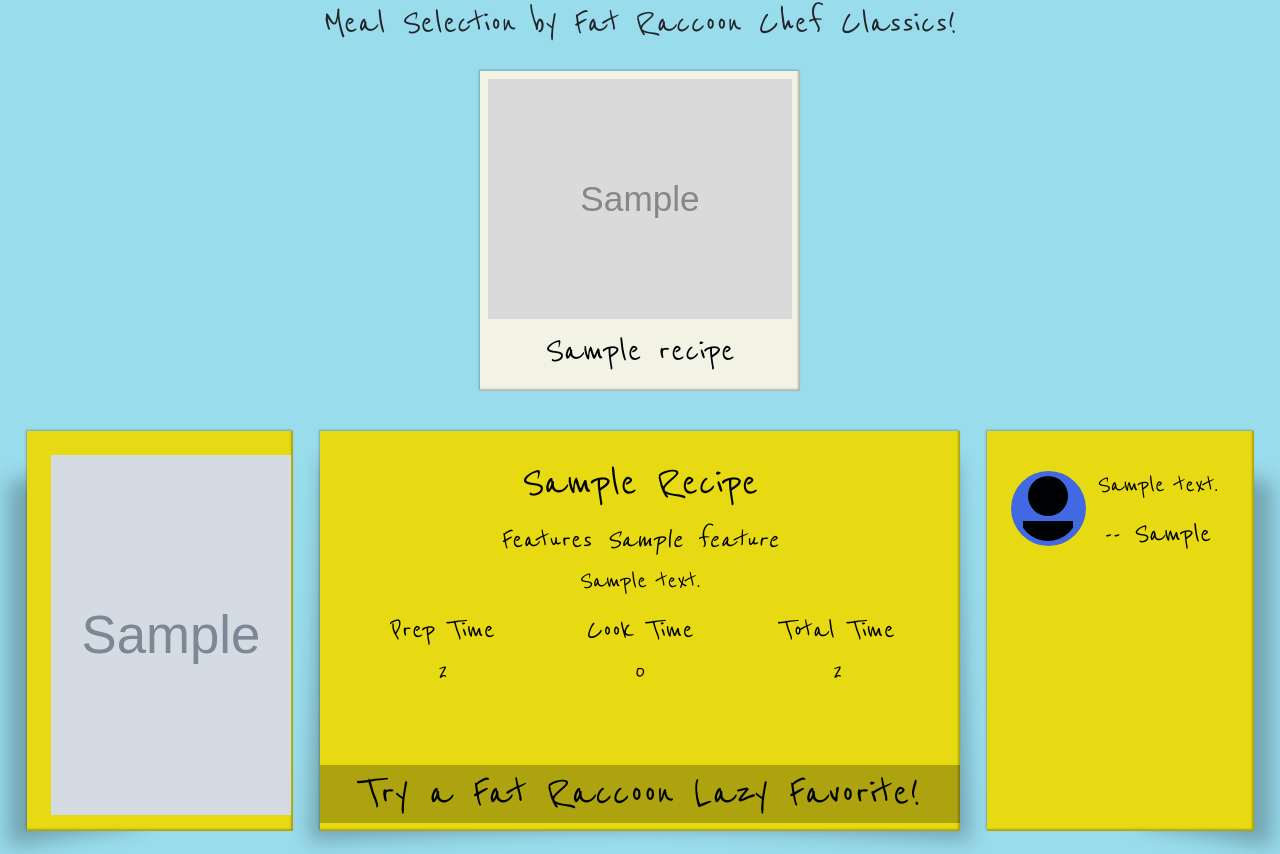
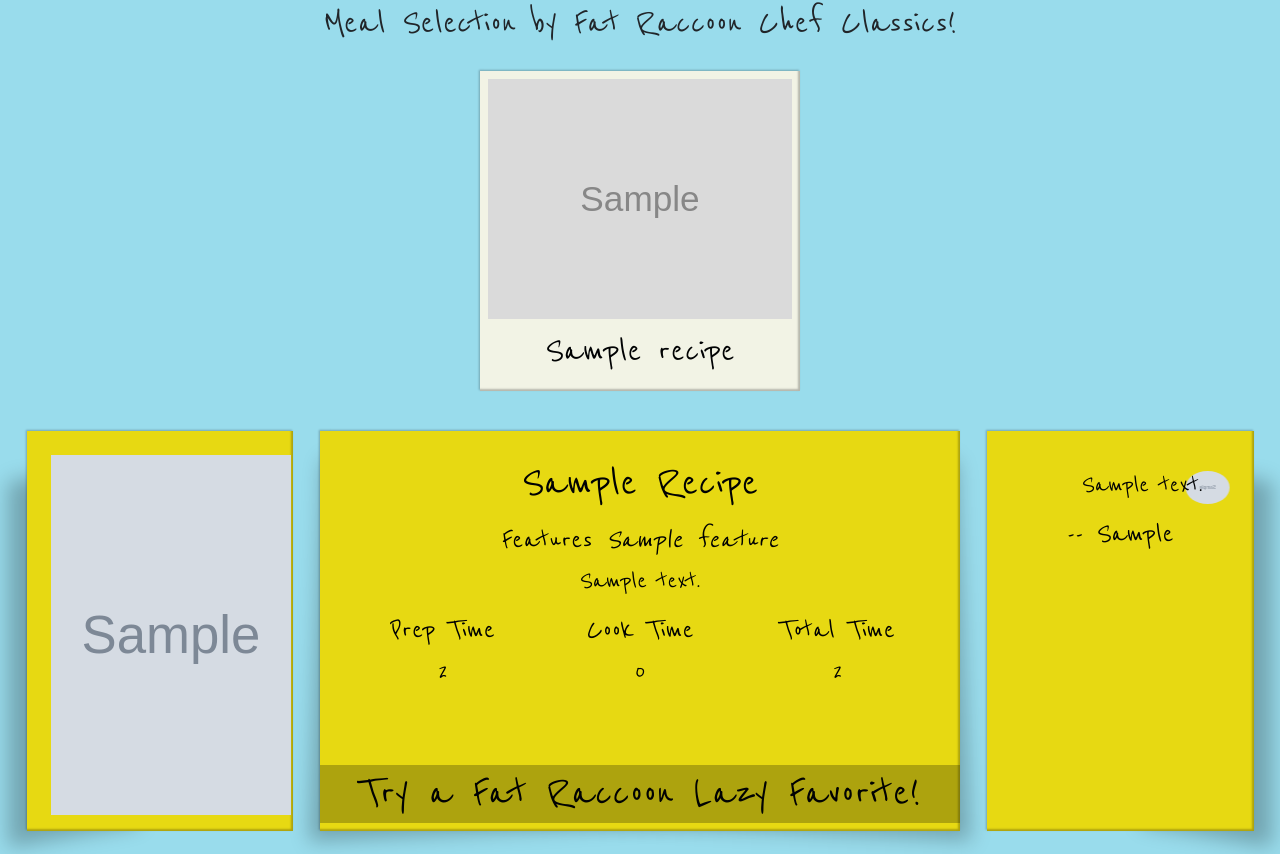
Before and after one commit to Richardaeld/Fat_Racoon_Kitchen, a Flask app: page / in a window 1280 px wide. Shown: the part 709-1563 px from the top of the page. Run offline with Flask 2, Linux system fonts and the light colour scheme; grey boxes marked "Sample" are stand-in pictures; a database or web service that is not in the repository returns one stand-in record (values such as "Sample title"); some libraries are stand-ins or nearby versions.

Commit message:
Updated UX of recipe of the day on 'index.html'

```diff
--- a/static/css/style.css
+++ b/static/css/style.css
@@ -137,13 +137,24 @@ header {
     margin: 0rem;
 }
 
+.avatar,
+.avatar-image img {
+    border-radius: 50%;
+    height: 20%;
+    width: 20%;
+    float: left!important;
+
+}
+
 .avatar {
     position: relative;
-    border-radius: 50%;
-    background-color: royalblue; /*---------------------change me*/
+    background-color: rgb(65, 105, 225);
+    width: 75px;
     height: 75px;
-    width: 75px;
-    float: left;
+}
+
+.avatar-image{
+
 }
 
 .card-section {
--- a/templates/index.html
+++ b/templates/index.html
@@ -178,6 +178,11 @@
 
                             <div class="sticky-note-inner-div" style="overflow: hidden;"> <!--  fix overflow with JS  -->
                                 <p>
+                                {% if chef.avatar != none %}
+                                    <div class="avatar-image">
+                                        <img src="{{ url_for('avatar', avatar_image=recipeOfDay.avatar) }}" alt="" >
+                                    </div>
+                                {% else %}
                                     <div class="avatar">
                                         <svg width="50" height="50">
                                             <circle cx="25" cy="25" r="20" stroke-width="4" fill="#010203" />
@@ -186,6 +191,7 @@
                                             <circle cx="25" cy="-10" r="30" stroke-width="4" fill="#010203" />
                                         </svg>
                                     </div>
+                                {% endif %}
                                     <p>{{ chef.bio }}</p>
                                     <h6>-- {{chef.username.title()}}</h6>
                                 </p>
```
